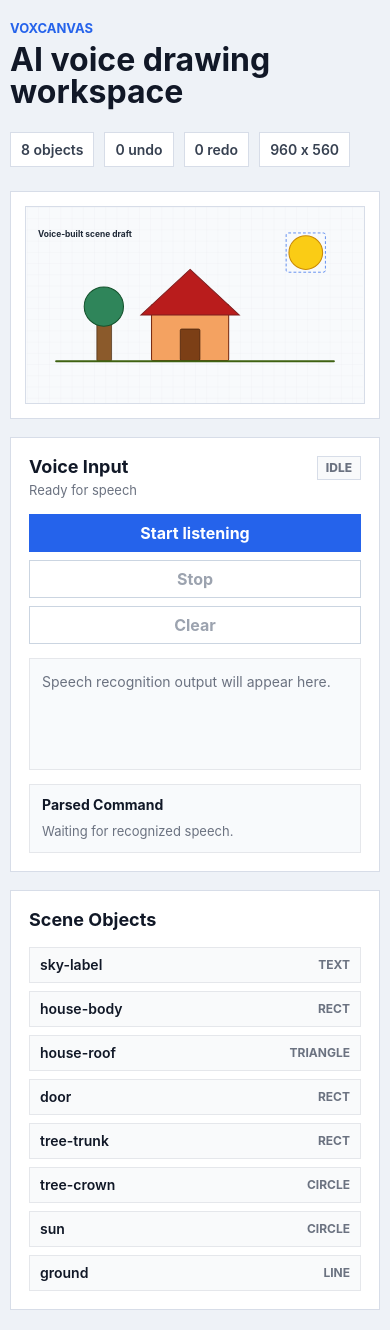
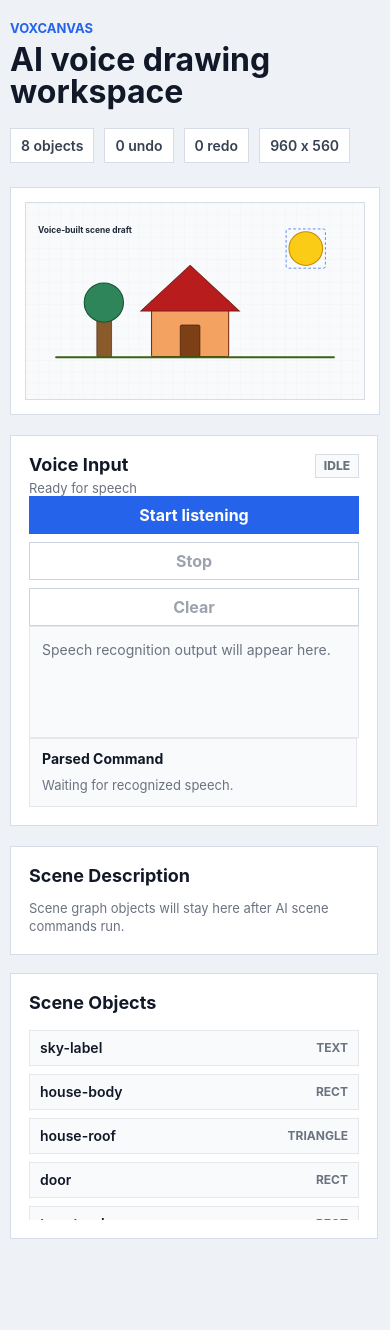
Before and after one commit to AbePhh/voxcanvas, a React (Vite) app: page / in a window 390 px wide. After the commit the page ends 1259 px from the top, so only its background shows below. Built offline with nearby package versions, Linux system fonts and the light colour scheme.

Commit message:
Persist scene description panel

```diff
--- a/src/App.css
+++ b/src/App.css
@@ -1,16 +1,20 @@
 .app-shell {
-  width: min(1180px, calc(100vw - 32px));
+  width: min(1660px, calc(100vw - 32px));
   min-height: 100vh;
   margin: 0 auto;
   padding: 32px 0;
 }
 
 .app-header {
-  display: flex;
+  display: grid;
+  grid-template-columns: 320px minmax(760px, 1fr) 340px;
   align-items: flex-end;
-  justify-content: space-between;
-  gap: 24px;
+  gap: 20px;
   margin-bottom: 24px;
+}
+
+.app-header > div:first-child {
+  grid-column: 2;
 }
 
 .eyebrow {
@@ -35,6 +39,7 @@
   gap: 10px;
   flex-wrap: wrap;
   justify-content: flex-end;
+  grid-column: 3;
 }
 
 .status-panel span {
@@ -48,28 +53,53 @@
 
 .workspace {
   display: grid;
-  grid-template-columns: minmax(0, 1fr) 320px;
-  gap: 18px;
-  align-items: stretch;
+  grid-template-areas: "controls canvas context";
+  grid-template-columns: 320px minmax(760px, 1fr) 340px;
+  gap: 20px;
+  align-items: start;
+  height: min(760px, calc(100vh - 176px));
+  min-height: 540px;
 }
 
 .canvas-stage {
+  grid-area: canvas;
   min-width: 0;
+  height: fit-content;
   background: #ffffff;
   border: 1px solid #d7dde8;
   padding: 14px;
 }
 
-.side-panel {
+.control-panel,
+.context-panel {
   display: grid;
-  align-content: start;
+  grid-auto-rows: max-content;
   gap: 18px;
+  max-height: 100%;
+  min-height: 0;
+  overflow: auto;
+  padding-right: 2px;
+  scrollbar-gutter: stable;
+}
+
+.control-panel {
+  grid-area: controls;
+}
+
+.context-panel {
+  grid-area: context;
+  grid-template-rows: minmax(360px, 1fr) max-content;
 }
 
 .inspector {
   border: 1px solid #d7dde8;
   background: #ffffff;
   padding: 18px;
+}
+
+.inspector ul {
+  max-height: 190px;
+  overflow: auto;
 }
 
 .export-status {
@@ -124,6 +154,35 @@
   text-transform: uppercase;
 }
 
+@media (max-width: 1500px) {
+  .app-shell {
+    width: min(1180px, calc(100vw - 32px));
+  }
+
+  .app-header {
+    display: flex;
+  }
+
+  .app-header > div:first-child,
+  .status-panel {
+    grid-column: auto;
+  }
+
+  .workspace {
+    grid-template-areas:
+      "canvas controls"
+      "context context";
+    grid-template-columns: minmax(0, 1fr) 320px;
+  }
+
+  .context-panel {
+    grid-template-columns: minmax(0, 1fr) 320px;
+    grid-template-rows: auto;
+    max-height: none;
+    overflow: visible;
+  }
+}
+
 @media (max-width: 860px) {
   .app-shell {
     width: min(100vw - 20px, 720px);
@@ -136,6 +195,19 @@
   }
 
   .workspace {
+    grid-template-areas:
+      "canvas"
+      "controls"
+      "context";
     grid-template-columns: 1fr;
+    height: auto;
+    min-height: 0;
+  }
+
+  .control-panel,
+  .context-panel {
+    grid-template-columns: 1fr;
+    max-height: none;
+    overflow: visible;
   }
 }
--- a/src/App.tsx
+++ b/src/App.tsx
@@ -12,6 +12,7 @@ import {
   applySceneCommand,
   applyUndoCommand,
 } from './features/canvas/canvasOperations'
+import { CanvasSceneSummary } from './features/canvas/CanvasSceneSummary'
 import { DrawingCanvas } from './features/canvas/DrawingCanvas'
 import { sampleCanvas } from './features/canvas/sampleCanvas'
 import type { ParsedCommand } from './features/commands/types'
@@ -105,7 +106,7 @@ function App() {
         <div className="canvas-stage">
           <DrawingCanvas state={canvasState} svgRef={canvasSvgRef} />
         </div>
-        <aside className="side-panel" aria-label="Workspace controls">
+        <aside className="control-panel" aria-label="Voice controls">
           <VoiceInputPanel
             canvasState={canvasState}
             onCommandParsed={handleCommandParsed}
@@ -116,6 +117,10 @@ function App() {
               {exportMessage}
             </section>
           ) : null}
+        </aside>
+
+        <aside className="context-panel" aria-label="Scene context">
+          <CanvasSceneSummary canvasState={canvasState} />
 
           <section className="inspector" aria-label="Canvas object list">
             <h2>Scene Objects</h2>
--- /dev/null
+++ b/src/features/canvas/CanvasSceneSummary.css
@@ -0,0 +1,39 @@
+.canvas-scene-summary {
+  border: 1px solid #d7dde8;
+  padding: 18px;
+  background: #ffffff;
+  min-height: 0;
+  overflow: auto;
+  scrollbar-gutter: stable;
+}
+
+.canvas-scene-summary h2 {
+  margin: 0 0 12px;
+  color: #111827;
+  font-size: 18px;
+  line-height: 1.2;
+  letter-spacing: 0;
+}
+
+.canvas-scene-summary .scene-plan {
+  margin-top: 0;
+}
+
+.canvas-scene-summary__empty {
+  margin: 0;
+  color: #6b7280;
+  font-size: 13px;
+  line-height: 1.45;
+}
+
+@media (min-width: 1501px) {
+  .canvas-scene-summary {
+    height: 100%;
+  }
+}
+
+@media (max-width: 1500px) {
+  .canvas-scene-summary {
+    max-height: 320px;
+  }
+}
--- /dev/null
+++ b/src/features/canvas/CanvasSceneSummary.tsx
@@ -0,0 +1,25 @@
+import { ScenePlanPreview } from '../commands/ScenePlanPreview'
+import { createScenePlanSummaryFromShapes } from '../commands/scenePlan'
+import type { CanvasState } from './types'
+import './CanvasSceneSummary.css'
+
+type CanvasSceneSummaryProps = {
+  canvasState: CanvasState
+}
+
+export function CanvasSceneSummary({ canvasState }: CanvasSceneSummaryProps) {
+  const sceneSummary = createScenePlanSummaryFromShapes(canvasState)
+
+  return (
+    <section className="canvas-scene-summary" aria-label="Current scene description">
+      <h2>Scene Description</h2>
+      {sceneSummary ? (
+        <ScenePlanPreview summary={sceneSummary} />
+      ) : (
+        <p className="canvas-scene-summary__empty">
+          Scene graph objects will stay here after AI scene commands run.
+        </p>
+      )}
+    </section>
+  )
+}
--- a/src/features/commands/CommandPreview.css
+++ b/src/features/commands/CommandPreview.css
@@ -31,7 +31,7 @@
 }
 
 .command-preview pre {
-  max-height: 200px;
+  max-height: 112px;
   overflow: auto;
   margin: 10px 0 0;
   border: 1px solid #e5e7eb;
--- a/src/features/commands/ScenePlanPreview.tsx
+++ b/src/features/commands/ScenePlanPreview.tsx
@@ -1,17 +1,24 @@
 import type { SceneCommand } from './types'
 import { createScenePlanSummary } from './scenePlan'
+import type { ScenePlanSummary } from './scenePlan'
 import './ScenePlanPreview.css'
 
 type ScenePlanPreviewProps = {
-  command: SceneCommand
+  command?: SceneCommand
+  summary?: ScenePlanSummary
   showSteps?: boolean
 }
 
 export function ScenePlanPreview({
   command,
+  summary,
   showSteps = false,
 }: ScenePlanPreviewProps) {
-  const scenePlan = createScenePlanSummary(command)
+  const scenePlan = summary ?? (command ? createScenePlanSummary(command) : null)
+
+  if (!scenePlan) {
+    return null
+  }
 
   return (
     <section className="scene-plan" aria-label="Scene plan">
@@ -27,7 +34,11 @@ export function ScenePlanPreview({
             <span>{group.label}</span>
             <small>
               {group.elements
-                .map((element) => element.partLabel ?? element.label)
+                .map((element) => {
+                  const label = element.partLabel ?? element.label
+
+                  return element.detail ? `${label}：${element.detail}` : label
+                })
                 .join('、')}
             </small>
           </li>
--- a/src/features/commands/scenePlan.ts
+++ b/src/features/commands/scenePlan.ts
@@ -1,5 +1,7 @@
-import type { SceneCommand, SceneElement } from './types'
+import { colorStyles } from '../canvas/colorStyles'
+import type { CanvasState, ShapeObject } from '../canvas/types'
 import { colorLabels, shapeLabels } from './commandLabels'
+import type { CommandColor, SceneCommand, SceneElement } from './types'
 
 export type ScenePlanElementSummary = {
   id: string
@@ -7,6 +9,7 @@ export type ScenePlanElementSummary = {
   partLabel?: string
   shapeLabel: string
   colorLabel: string
+  detail?: string
   text?: string
 }
 
@@ -29,6 +32,11 @@ type IndexedSceneElement = {
   index: number
 }
 
+type IndexedSceneShape = {
+  shape: ShapeObject
+  index: number
+}
+
 function sortSceneElements(elements: SceneElement[]): IndexedSceneElement[] {
   return elements
     .map((element, index) => ({ element, index }))
@@ -39,10 +47,24 @@ function sortSceneElements(elements: SceneElement[]): IndexedSceneElement[] {
     )
 }
 
+function sortSceneShapes(shapes: ShapeObject[]): IndexedSceneShape[] {
+  return shapes
+    .map((shape, index) => ({ shape, index }))
+    .sort(
+      (a, b) =>
+        (a.shape.zIndex ?? a.index) - (b.shape.zIndex ?? b.index) ||
+        a.index - b.index,
+    )
+}
+
 function formatTextPreview(text: string) {
   const trimmed = text.trim()
 
   return trimmed.length > 12 ? `${trimmed.slice(0, 12)}...` : trimmed
+}
+
+function formatShapeText(shape: ShapeObject) {
+  return shape.text ? formatTextPreview(shape.text) : undefined
 }
 
 export function describeSceneElement(element: SceneElement) {
@@ -80,7 +102,133 @@ function summarizeElement(element: SceneElement): ScenePlanElementSummary {
     partLabel: element.partLabel,
     shapeLabel: shapeLabels[element.shape],
     colorLabel: colorLabels[element.color],
+    detail: `${colorLabels[element.color]}${shapeLabels[element.shape]}`,
     text: element.shape === 'text' ? element.text : undefined,
+  }
+}
+
+function hasSceneMetadata(shape: ShapeObject) {
+  return Boolean(shape.groupId || shape.groupLabel || shape.partLabel)
+}
+
+function getShapeGroupKey(shape: ShapeObject, index: number) {
+  return shape.groupId ?? shape.groupLabel ?? shape.partLabel ?? `shape-${index}`
+}
+
+function getShapeColorLabel(shape: ShapeObject) {
+  const fill = shape.fill.toLowerCase()
+  const stroke = shape.stroke.toLowerCase()
+  const colorEntry = (
+    Object.entries(colorStyles) as Array<[CommandColor, (typeof colorStyles)[CommandColor]]>
+  ).find(
+    ([, style]) =>
+      style.fill.toLowerCase() === fill ||
+      style.stroke.toLowerCase() === stroke ||
+      style.fill.toLowerCase() === stroke,
+  )
+
+  if (colorEntry) {
+    return colorLabels[colorEntry[0]]
+  }
+
+  return fill === 'transparent' ? '透明' : '自定义颜色'
+}
+
+function getShapePositionLabel(
+  shape: ShapeObject,
+  canvas: Pick<CanvasState, 'width' | 'height'>,
+) {
+  const centerX = shape.x + shape.width / 2
+  const centerY = shape.y + shape.height / 2
+  const horizontal =
+    centerX < canvas.width / 3
+      ? 'left'
+      : centerX > (canvas.width * 2) / 3
+        ? 'right'
+        : 'center'
+  const vertical =
+    centerY < canvas.height / 3
+      ? 'top'
+      : centerY > (canvas.height * 2) / 3
+        ? 'bottom'
+        : 'middle'
+
+  if (horizontal === 'center' && vertical === 'middle') {
+    return '画布中心'
+  }
+
+  if (horizontal === 'center') {
+    return vertical === 'top' ? '上方' : '下方'
+  }
+
+  if (vertical === 'middle') {
+    return horizontal === 'left' ? '左侧' : '右侧'
+  }
+
+  if (vertical === 'top') {
+    return horizontal === 'left' ? '左上方' : '右上方'
+  }
+
+  return horizontal === 'left' ? '左下方' : '右下方'
+}
+
+function formatShapeSize(shape: ShapeObject) {
+  if (shape.type === 'line') {
+    return `${Math.round(shape.width)} px`
+  }
+
+  return `${Math.round(shape.width)} x ${Math.round(shape.height)}`
+}
+
+function describeSceneShape(shape: ShapeObject) {
+  if (shape.groupLabel && shape.partLabel) {
+    return `${shape.groupLabel}的${shape.partLabel}`
+  }
+
+  if (shape.partLabel) {
+    return shape.partLabel
+  }
+
+  if (shape.groupLabel) {
+    return shape.groupLabel
+  }
+
+  const text = formatShapeText(shape)
+
+  if (shape.type === 'text' && text) {
+    return `${getShapeColorLabel(shape)}文本“${text}”`
+  }
+
+  return `${getShapeColorLabel(shape)}${shapeLabels[shape.type]}`
+}
+
+function getShapeGroupLabel(shape: ShapeObject) {
+  return shape.groupLabel ?? shape.partLabel ?? describeSceneShape(shape)
+}
+
+function summarizeShape(
+  shape: ShapeObject,
+  canvas: Pick<CanvasState, 'width' | 'height'>,
+): ScenePlanElementSummary {
+  const detailParts = [
+    `${getShapeColorLabel(shape)}${shapeLabels[shape.type]}`,
+    getShapePositionLabel(shape, canvas),
+    formatShapeSize(shape),
+  ]
+  const textPreview = formatShapeText(shape)
+
+  if (textPreview) {
+    detailParts.push(`“${textPreview}”`)
+  }
+
+  return {
+    id: shape.id,
+    label: describeSceneShape(shape),
+    partLabel: shape.partLabel,
+    shapeLabel: shapeLabels[shape.type],
+    colorLabel: getShapeColorLabel(shape),
+    detail: detailParts.join(' / '),
+    text: shape.type === 'text' ? shape.text : undefined,
   }
 }
 
@@ -112,3 +260,40 @@ export function createScenePlanSummary(command: SceneCommand): ScenePlanSummary
     steps: sortedElements.map(({ element }) => `创建${describeSceneElement(element)}`),
   }
 }
+
+export function createScenePlanSummaryFromShapes(
+  canvas: Pick<CanvasState, 'width' | 'height' | 'shapes'>,
+): ScenePlanSummary | null {
+  const sceneShapes = canvas.shapes.filter(hasSceneMetadata)
+
+  if (sceneShapes.length === 0) {
+    return null
+  }
+
+  const groups = new Map<string, ScenePlanGroupSummary>()
+  const sortedShapes = sortSceneShapes(sceneShapes)
+
+  sortedShapes.forEach(({ shape, index }) => {
+    const groupKey = getShapeGroupKey(shape, index)
+    const existingGroup = groups.get(groupKey)
+
+    if (existingGroup) {
+      existingGroup.elements.push(summarizeShape(shape, canvas))
+      return
+    }
+
+    groups.set(groupKey, {
+      id: groupKey,
+      label: getShapeGroupLabel(shape),
+      elements: [summarizeShape(shape, canvas)],
+    })
+  })
+
+  return {
+    title: '当前场景描述',
+    elementCount: sceneShapes.length,
+    groupCount: groups.size,
+    groups: Array.from(groups.values()),
+    steps: sortedShapes.map(({ shape }) => `保留${describeSceneShape(shape)}`),
+  }
+}
--- a/src/features/planner/PlannerPreview.css
+++ b/src/features/planner/PlannerPreview.css
@@ -1,5 +1,4 @@
 .planner-preview {
-  margin-top: 14px;
   border: 1px solid #fde68a;
   padding: 12px;
   background: #fffbeb;
@@ -26,7 +25,7 @@
 }
 
 .planner-preview pre {
-  max-height: 180px;
+  max-height: 124px;
   overflow: auto;
   margin: 10px 0 0;
   border: 1px solid #fde68a;
--- a/src/features/voice/VoiceInputPanel.css
+++ b/src/features/voice/VoiceInputPanel.css
@@ -1,7 +1,12 @@
 .voice-panel {
+  display: grid;
+  grid-template-rows: auto auto 112px minmax(0, 1fr);
+  row-gap: 14px;
   border: 1px solid #d7dde8;
   background: #ffffff;
   padding: 18px;
+  height: 520px;
+  min-height: 0;
 }
 
 .voice-panel__header {
@@ -9,7 +14,7 @@
   align-items: flex-start;
   justify-content: space-between;
   gap: 16px;
-  margin-bottom: 16px;
+  margin-bottom: 0;
 }
 
 .voice-panel h2 {
@@ -48,15 +53,15 @@
 
 .voice-actions {
   display: grid;
-  grid-template-columns: 1fr auto auto;
+  grid-template-columns: minmax(0, 1fr) 64px 64px;
   gap: 8px;
-  margin-bottom: 14px;
+  margin-bottom: 0;
 }
 
 .voice-actions button {
   min-height: 38px;
   border: 1px solid #cbd5e1;
-  padding: 0 12px;
+  padding: 0 8px;
   color: #111827;
   background: #ffffff;
   font-weight: 700;
@@ -79,14 +84,25 @@
 }
 
 .transcript-box {
-  min-height: 112px;
+  height: 112px;
   border: 1px solid #e5e7eb;
   padding: 12px;
-  margin-bottom: 14px;
+  margin-bottom: 0;
+  overflow: auto;
   background: #f8fafc;
   color: #111827;
   font-size: 14px;
   line-height: 1.5;
+}
+
+.voice-panel__results {
+  display: grid;
+  align-content: start;
+  gap: 14px;
+  min-height: 0;
+  overflow: auto;
+  padding-right: 2px;
+  scrollbar-gutter: stable;
 }
 
 .transcript-box .interim {
@@ -107,7 +123,6 @@
 .target-feedback {
   border: 1px solid #fecaca;
   padding: 12px;
-  margin-top: 14px;
   background: #fef2f2;
 }
 
@@ -145,7 +160,6 @@
 .format-feedback {
   border: 1px solid #bfdbfe;
   padding: 12px;
-  margin-top: 14px;
   background: #eff6ff;
 }
 
@@ -181,6 +195,15 @@
 }
 
 @media (max-width: 620px) {
+  .voice-panel {
+    display: block;
+    height: auto;
+  }
+
+  .voice-panel__results {
+    overflow: visible;
+  }
+
   .voice-actions {
     grid-template-columns: 1fr;
   }
--- a/src/features/voice/VoiceInputPanel.tsx
+++ b/src/features/voice/VoiceInputPanel.tsx
@@ -268,6 +268,7 @@ export function VoiceInputPanel({
         )}
       </div>
 
+      <div className="voice-panel__results">
         <CommandPreview command={parsedCommand} />
         {clarificationFeedback && clarificationFeedback.status !== 'ok' ? (
           <div className="target-feedback" aria-live="polite">
@@ -313,6 +314,7 @@ export function VoiceInputPanel({
         ) : null}
 
         {errorMessage ? <p className="voice-message">{errorMessage}</p> : null}
+      </div>
     </section>
   )
 }
```
Also changed, not shown: 1 other file (tests, documents, lock files or other folders). Lines whose indentation alone changed are shown as unchanged.
